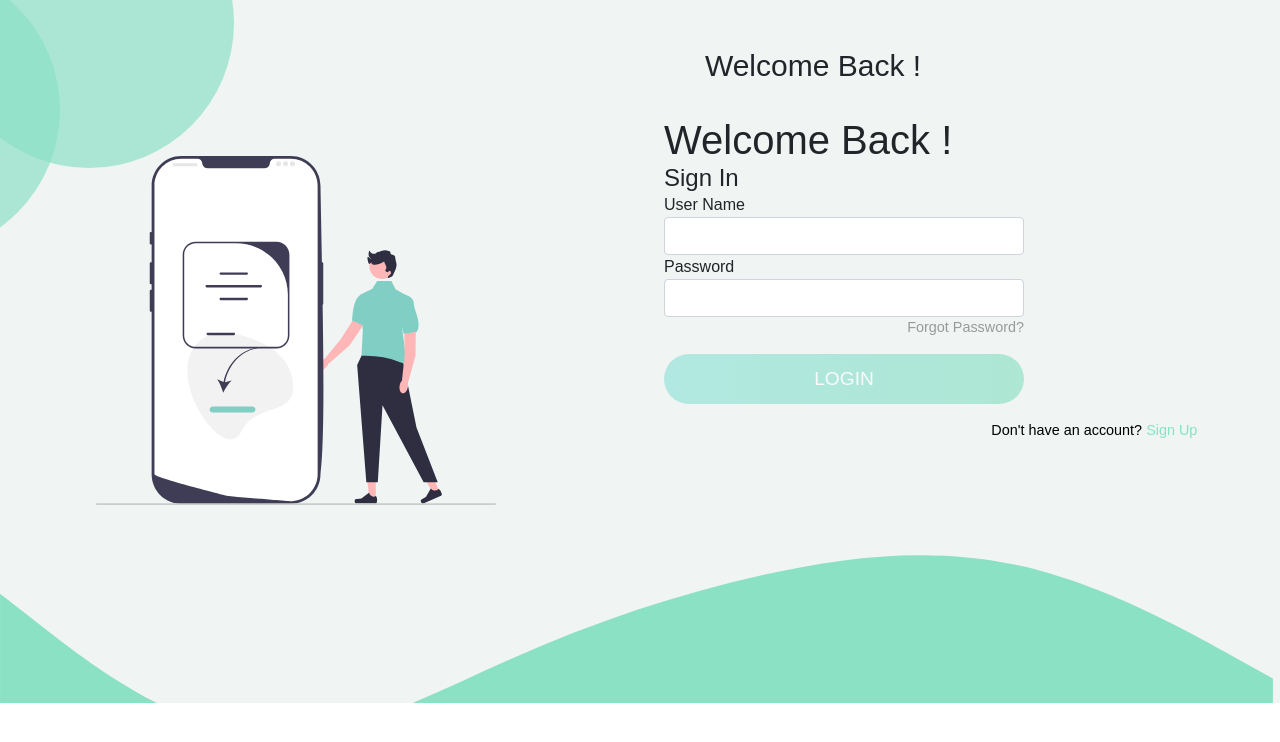
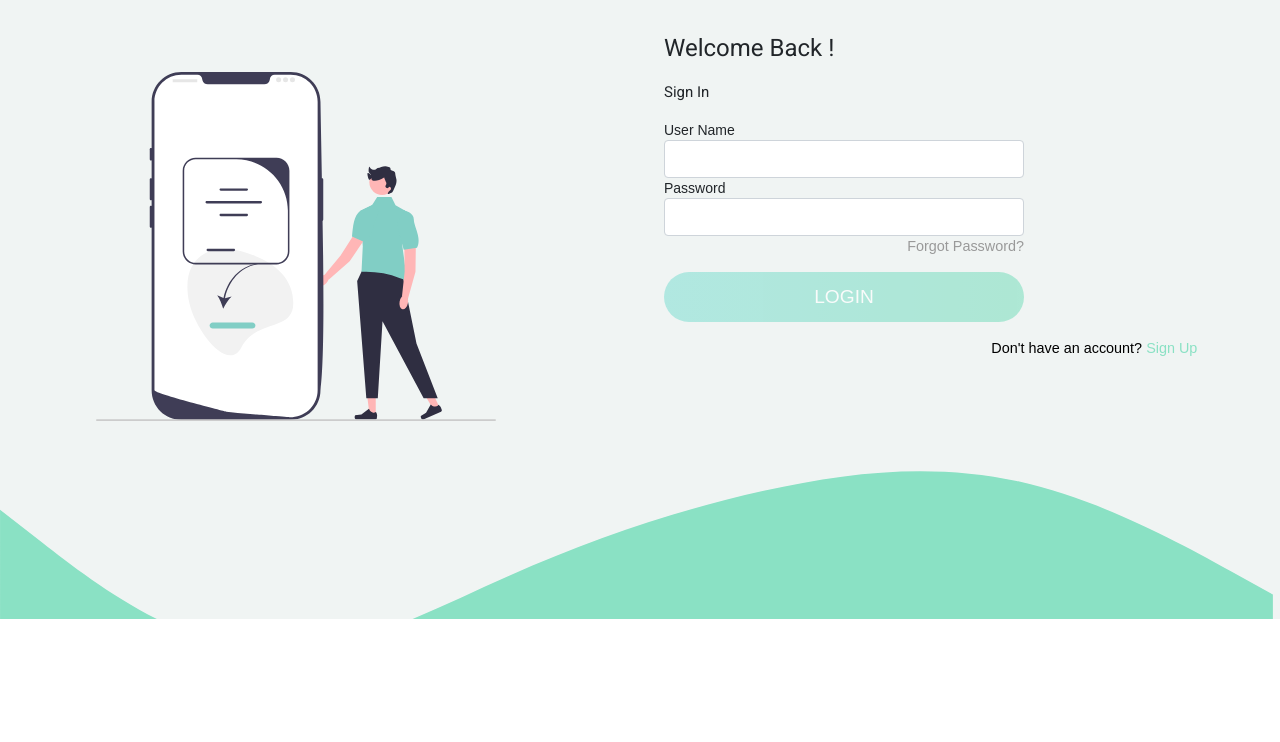
Before and after one commit to JyothiShetty/tic-tac, an Angular app: page /login in a window 1280 px wide. Shown: the top 742 px of the page. Built offline with nearby package versions, Linux system fonts and the light colour scheme.

Commit message:
login make changes

```diff
--- a/angular.json
+++ b/angular.json
@@ -23,6 +23,7 @@
               "src/assets"
             ],
             "styles": [
+              "./node_modules/@angular/material/prebuilt-themes/indigo-pink.css",
               "src/styles.css",
               "./node_modules/bootstrap/dist/css/bootstrap.min.css"
             ],
@@ -97,6 +98,7 @@
               "src/assets"
             ],
             "styles": [
+              "./node_modules/@angular/material/prebuilt-themes/indigo-pink.css",
               "src/styles.css"
             ],
             "scripts": []
--- a/package.json
+++ b/package.json
@@ -11,10 +11,12 @@
   "private": true,
   "dependencies": {
     "@angular/animations": "^14.1.0",
+    "@angular/cdk": "^14.2.2",
     "@angular/common": "^14.1.0",
     "@angular/compiler": "^14.1.0",
     "@angular/core": "^14.1.0",
     "@angular/forms": "^14.1.0",
+    "@angular/material": "^14.2.2",
     "@angular/platform-browser": "^14.1.0",
     "@angular/platform-browser-dynamic": "^14.1.0",
     "@angular/router": "^14.1.0",
--- a/src/app/app.module.ts
+++ b/src/app/app.module.ts
@@ -8,6 +8,7 @@ import { RegisterComponent } from './components/register/register.component';
 import { DashboardComponent } from './components/dashboard/dashboard.component';
 import { ReactiveFormsModule } from '@angular/forms';
 import { HttpClientModule } from '@angular/common/http';
+import { BrowserAnimationsModule } from '@angular/platform-browser/animations';
 
 
 @NgModule({
@@ -21,7 +22,8 @@ import { HttpClientModule } from '@angular/common/http';
     BrowserModule,
     AppRoutingModule,
     ReactiveFormsModule,
-    HttpClientModule
+    HttpClientModule,
+    BrowserAnimationsModule
   ],
   providers: [],
   bootstrap: [AppComponent]
--- a/src/app/components/login/login.component.html
+++ b/src/app/components/login/login.component.html
@@ -1,15 +1,8 @@
-<link rel="stylesheet" href="https://cdnjs.cloudflare.com/ajax/libs/font-awesome/6.1.1/css/all.min.css"/>
+<link rel="stylesheet" href="https://cdnjs.cloudflare.com/ajax/libs/font-awesome/6.1.1/css/all.min.css" />
 <div class="topDev">
-    <span class="dot"></span>
-    <span class="dot1"></span>
-    <div class="row">
-        <div class="col col-md-6 col-lg-6"></div>
-        <div class="col col-md-6 col-12 col-lg-6">
-            <div class="row mt-5">
-                <h1 id="title" class="ml-5 text-center" >Welcome Back !</h1>
-            </div>
-        </div>
-    </div>
+    <!-- <span class="dot"></span>
+    <span class="dot1"></span> -->
+
     <div class="">
         <div class="row mt-4 mb-5">
             <div class="col col-md-6 col-12">
@@ -31,26 +24,34 @@
                             <h3 class="text-danger">{{errormsg}}</h3>
                             <div class="form-group">
                                 <label for="name">User Name</label>
-                                    <input formControlName="username" type="text" class="form-control" id="name" aria-describedby="usernameHelp">
-                                    <span class="text-danger" *ngIf="loginForm.controls['username'].dirty && loginForm.hasError('required','username')">*User Name is required</span>
+                                <input formControlName="username" type="text" class="form-control" id="name"
+                                    aria-describedby="usernameHelp">
+                                <span class="text-danger"
+                                    *ngIf="loginForm.controls['username'].dirty && loginForm.hasError('required','username')">*User
+                                    Name is required</span>
                             </div>
                             <div class="form-group">
                                 <label for="exampleInputPassword1">Password</label>
-                                    <input formControlName="password" type="password" class="form-control" id="exampleInputPassword1">
-                                    <span class="text-danger" *ngIf="loginForm.controls['password'].dirty && loginForm.hasError('required','password')">*Password is required</span>
+                                <input formControlName="password" type="password" class="form-control"
+                                    id="exampleInputPassword1">
+                                <span class="text-danger"
+                                    *ngIf="loginForm.controls['password'].dirty && loginForm.hasError('required','password')">*Password
+                                    is required</span>
                             </div>
                             <a href="../dashboard/dashboard.component.html">Forgot Password?</a>
 
                             <input [disabled]="!loginForm.valid" type="submit" class="btn" value="Login">
                         </form>
-                <a style="color:black" routerLink="/register">Don't have an account? <span style="color:#8ae1c4 ;">Sign Up</span></a>
+                        <a style="color:black" routerLink="/register">Don't have an account? <span
+                                style="color:#8ae1c4 ;">Sign Up</span></a>
                     </div>
                 </div>
             </div>
         </div>
     </div>
     <svg xmlns="http://www.w3.org/2000/svg" viewBox="0 50 1448 170">
-            <path fill="#8ae1c4" fill-opacity="1" d="M0,96L48,133.3C96,171,192,245,288,256C384,267,480,213,576,170.7C672,128,768,96,864,74.7C960,53,1056,43,1152,64C1248,85,1344,139,1392,165.3L1440,192L1440,320L1392,320C1344,320,1248,320,1152,320C1056,320,960,320,864,320C768,320,672,320,576,320C480,320,384,320,288,320C192,320,96,320,48,320L0,320Z">
+        <path fill="#8ae1c4" fill-opacity="1"
+            d="M0,96L48,133.3C96,171,192,245,288,256C384,267,480,213,576,170.7C672,128,768,96,864,74.7C960,53,1056,43,1152,64C1248,85,1344,139,1392,165.3L1440,192L1440,320L1392,320C1344,320,1248,320,1152,320C1056,320,960,320,864,320C768,320,672,320,576,320C480,320,384,320,288,320C192,320,96,320,48,320L0,320Z">
         </path>
     </svg>
 </div>
--- a/src/index.html
+++ b/src/index.html
@@ -6,8 +6,11 @@
   <base href="/">
   <meta name="viewport" content="width=device-width, initial-scale=1">
   <link rel="icon" type="image/x-icon" href="favicon.ico">
+  <link rel="preconnect" href="https://fonts.gstatic.com">
+  <link href="https://fonts.googleapis.com/css2?family=Roboto:wght@300;400;500&display=swap" rel="stylesheet">
+  <link href="https://fonts.googleapis.com/icon?family=Material+Icons" rel="stylesheet">
 </head>
-<body>
+<body class="mat-typography">
   <app-root></app-root>
 </body>
 </html>
--- a/src/styles.css
+++ b/src/styles.css
@@ -1 +1,4 @@
 /* You can add global styles to this file, and also import other style files */
+
+html, body { height: 100%; }
+body { margin: 0; font-family: Roboto, "Helvetica Neue", sans-serif; }
```
Also changed, not shown: 1 other file (tests, documents, lock files or other folders). Lines whose indentation alone changed are shown as unchanged.
